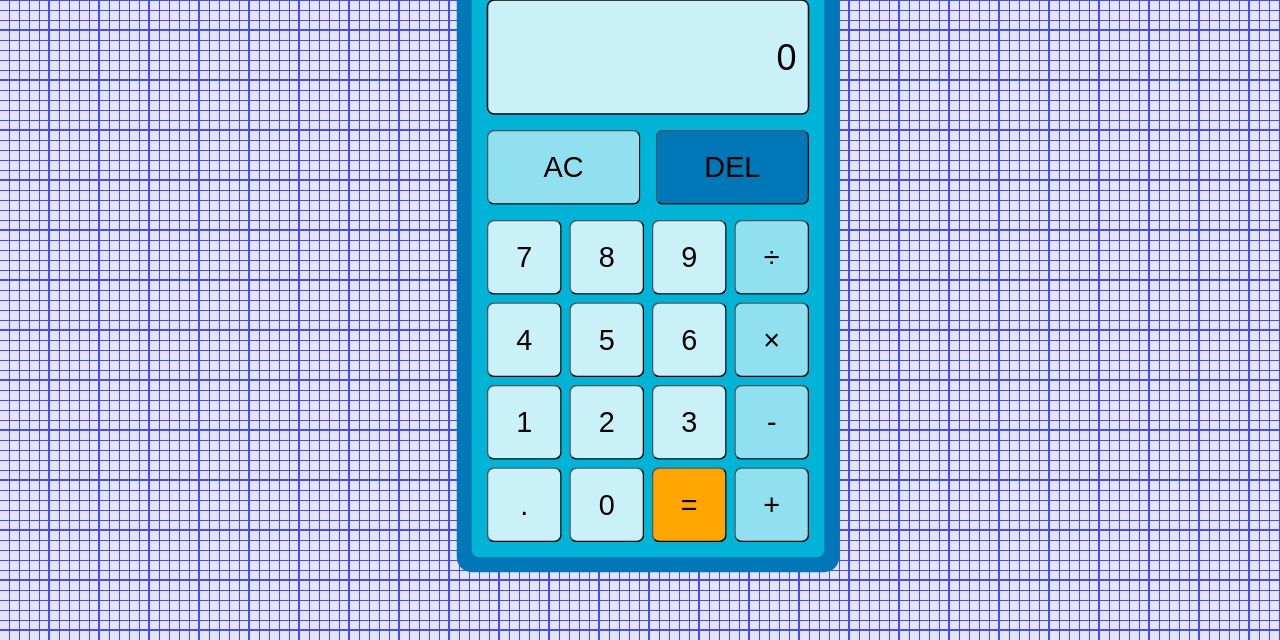
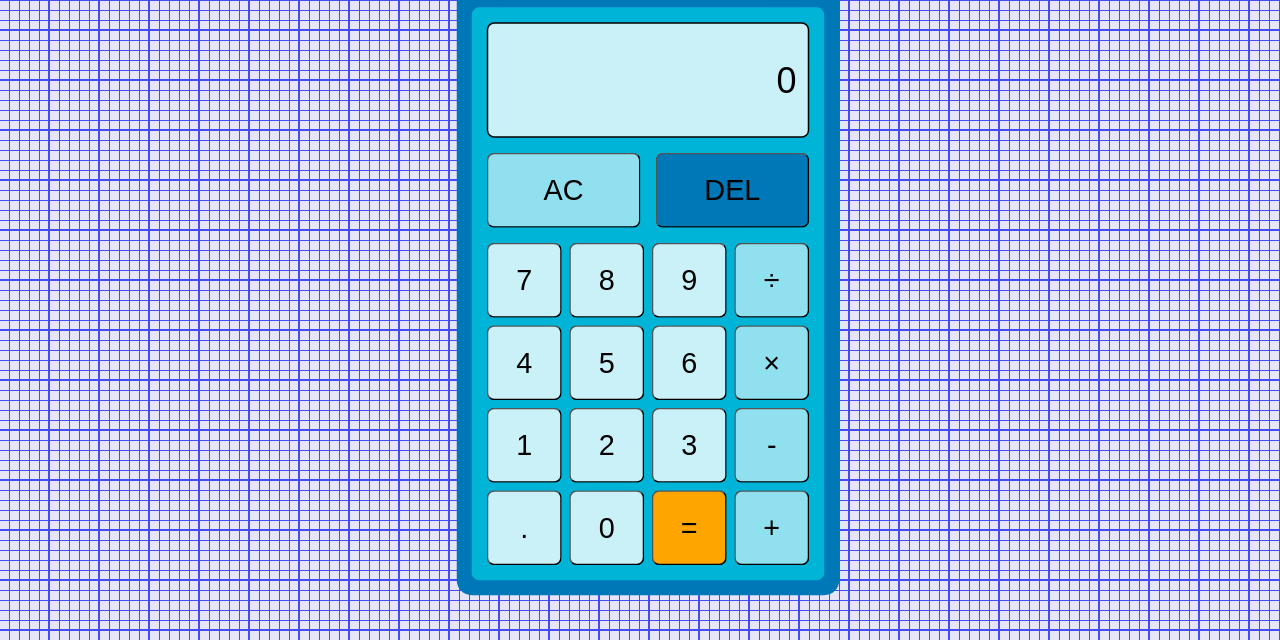
Before and after one commit to wkeebs/calculator, a plain HTML site: page index.html in a window 1280 px wide. Shown: the part 119-759 px from the top of the page. Drawn offline with Linux system fonts and the light colour scheme.

Commit message:
Fix bottom margin

```diff
--- a/style.css
+++ b/style.css
@@ -74,7 +74,7 @@ a {
   justify-content: center;
   background-color: var(--honolulu-blue);
   border-radius: 20px;
-  margin-bottom: 5em;
+  margin-bottom: 3em;
   scale: 0.75;
 }
 
```
